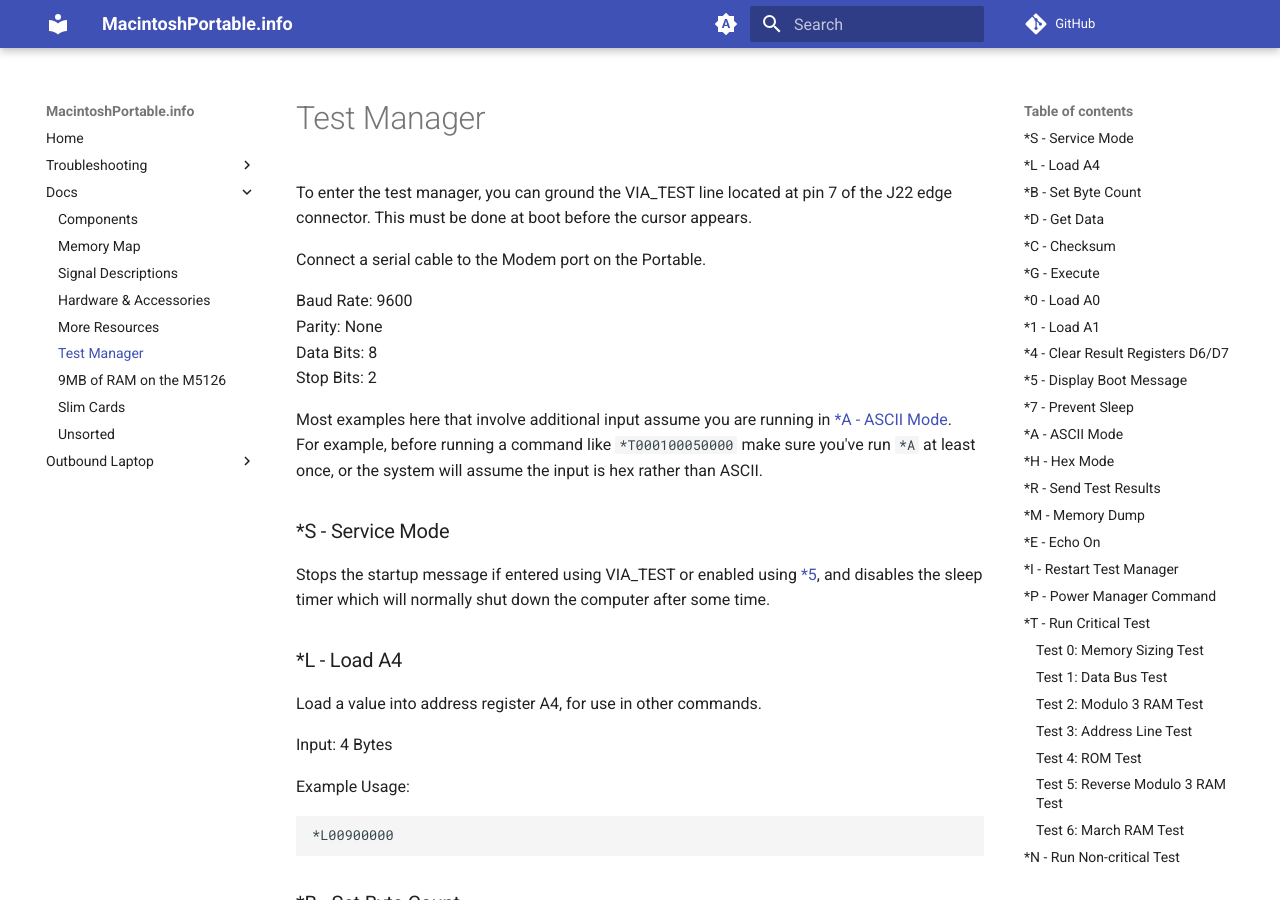
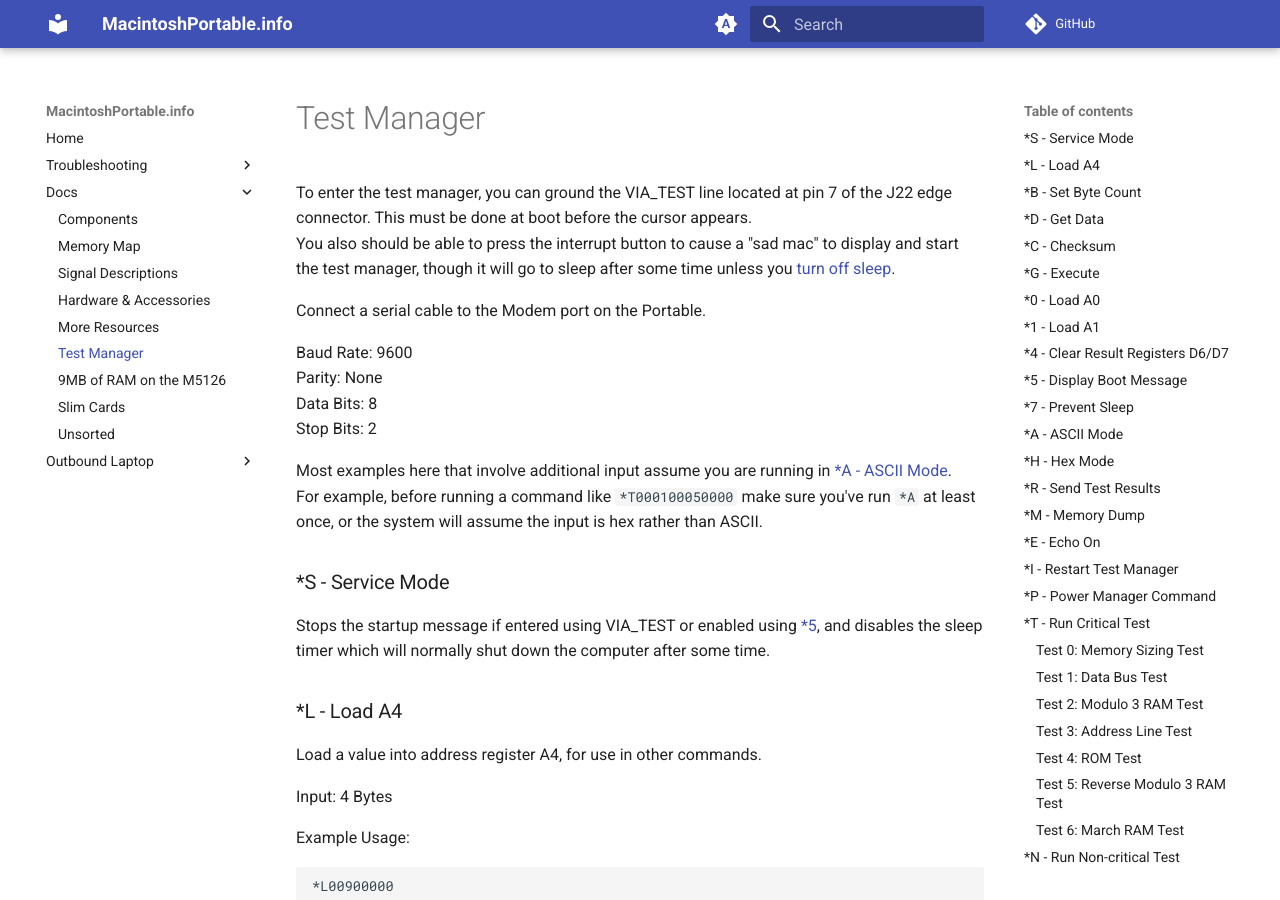
Before and after one commit to rezafouladian/MacintoshPortable, an MkDocs documentation site: the page built from docs/TestManager.md, in a window 1280 px wide and 900 px high. Built offline with MkDocs 1.6.1 and Material for MkDocs 9.7.7, drawn with Linux system fonts in a browser that asks for light colours; comment, search, counter and statistics services are not loaded.

Commit message:
Add entry note

```diff
--- a/docs/TestManager.md
+++ b/docs/TestManager.md
@@ -1,4 +1,5 @@
 To enter the test manager, you can ground the VIA_TEST line located at pin 7 of the J22 edge connector. This must be done at boot before the cursor appears.
+You also should be able to press the interrupt button to cause a "sad mac" to display and start the test manager, though it will go to sleep after some time unless you [turn off sleep](#7---prevent-sleep).
 
 Connect a serial cable to the Modem port on the Portable.
 
```
